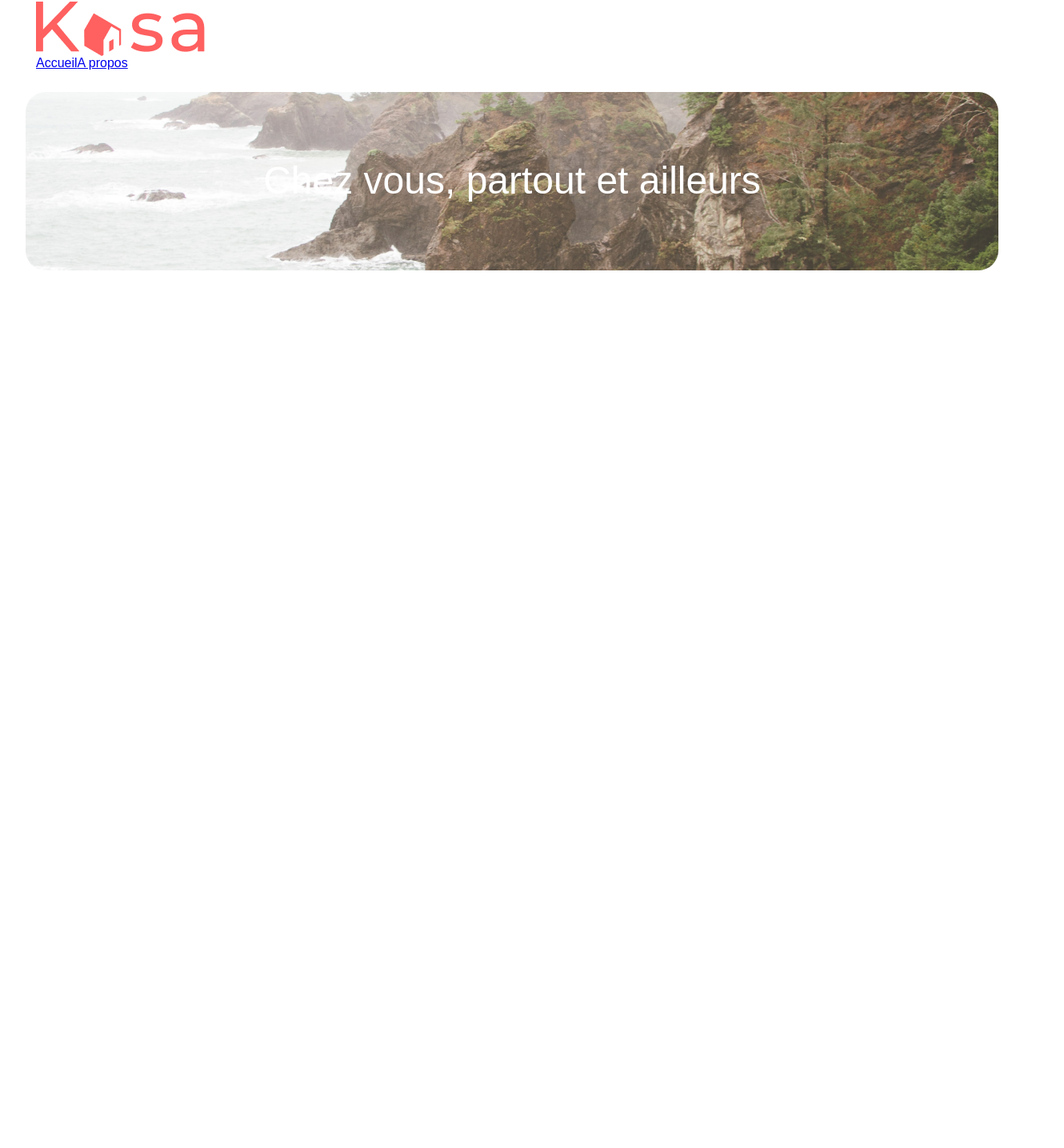
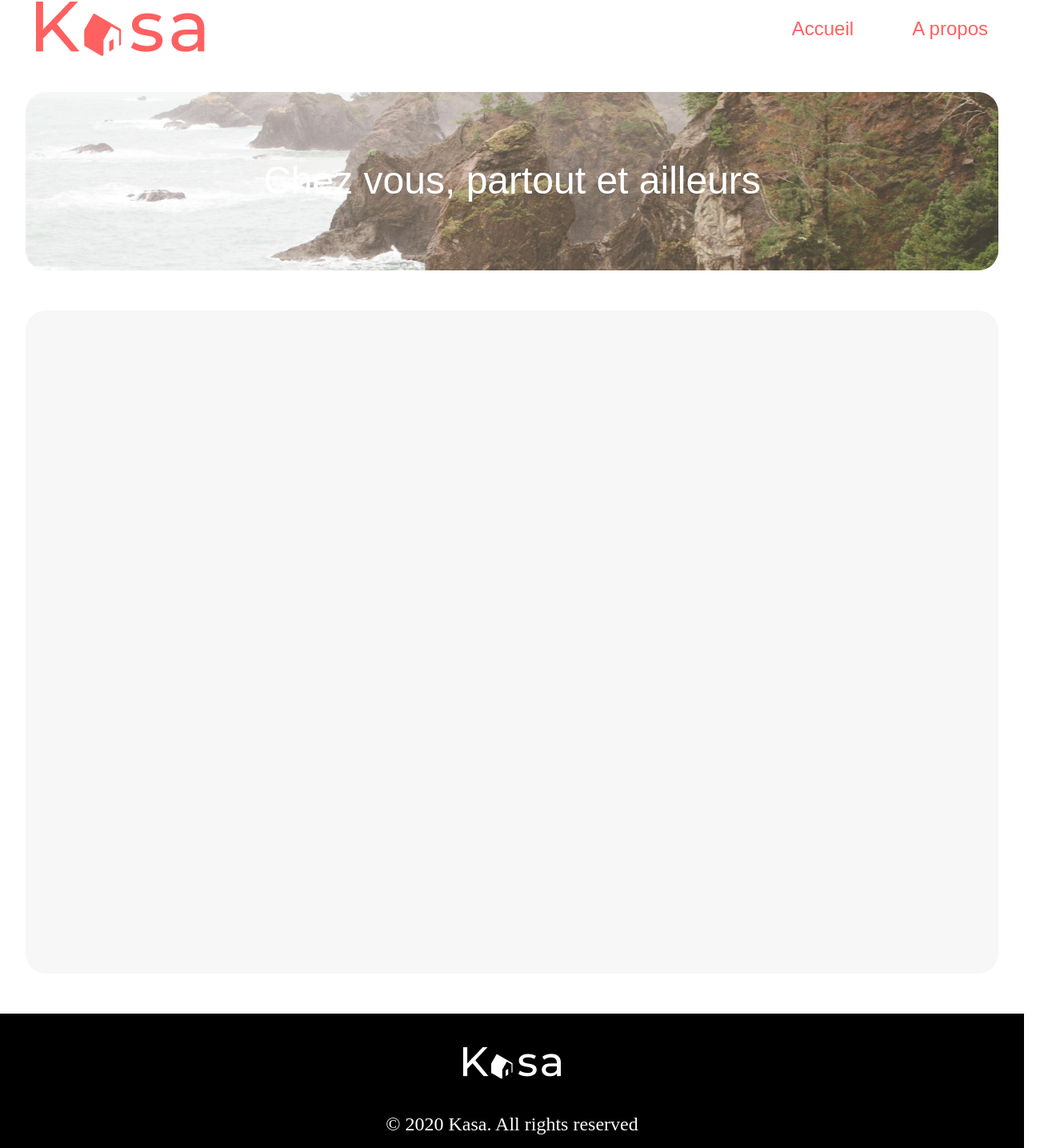
Before and after one commit to Geoffroy-Alice/Kasa, a React (Create React App) app: page / in a window 1280 px wide. Shown: the part 43-1478 px from the top of the page at 80% size, 1330 px wide, since content can reach past the window. Before the commit the page ends 800 px from the top, so only its background shows below. Built offline with nearby package versions, Linux system fonts and the light colour scheme.

Commit message:
component footer et début card

```diff
--- a/src/components/Home/Banner.jsx
+++ b/src/components/Home/Banner.jsx
@@ -3,11 +3,11 @@ import '../../style/Home/Banner.css';
 
 function Banner (){
     return (
-        <section className='banner-Container'>
+        <div className='banner-Container'>
             <div className='banner'>
                 <h1 className='banner-titre'>Chez vous, partout et ailleurs</h1>
             </div>
-        </section>
+        </div>
     );
 }
 
--- /dev/null
+++ b/src/components/Home/Card.jsx
@@ -0,0 +1,15 @@
+import Rentals from '../../data/logements.json';
+import React from 'react';
+import '../../style/Home/Card.css';
+
+function Card (){
+    return (
+        <div className='card-container'>
+            <div className='allCard'>
+
+            </div>
+        </div>
+    );
+}
+
+export default Card;
--- a/src/components/Home/Footer.jsx
+++ b/src/components/Home/Footer.jsx
@@ -3,9 +3,10 @@ import '../../style/Home/Footer.css';
 
 function Footer (){
     return (
-        <>
-
-        </>
+        <div className='footer-container'>
+            <div className='footer'></div>
+            <p className='footer-texte'>© 2020 Kasa. All rights reserved</p>
+        </div>
     );
 }
 
--- a/src/pages/Home/Home.jsx
+++ b/src/pages/Home/Home.jsx
@@ -2,7 +2,7 @@ import React from 'react';
 import '../../style/Home/Home.css';
 import Header from '../../components/Home/Header';
 import Banner from '../../components/Home/Banner';
-import Gallery from '../../components/Home/Gallery';
+import Card from '../../components/Home/Card';
 import Footer from '../../components/Home/Footer';
 
 
@@ -11,7 +11,7 @@ function Home() {
         <div className='home'>
             <Header />
             <Banner />
-            <Gallery />
+            <Card />
             <Footer />
         </div>
 )
--- a/src/style/Home/Banner.css
+++ b/src/style/Home/Banner.css
@@ -1,11 +1,8 @@
 .banner-Container {
-
     display: flex;
     width: 100%;
     align-items: center;
     justify-content: center;
-    top: 171px;
-    left: 100px;
 }
 
 .banner {
--- /dev/null
+++ b/src/style/Home/Card.css
@@ -0,0 +1,18 @@
+.card-container {
+    width: 100%;
+    display: flex;
+    justify-content: center;
+    align-items: center;
+}
+
+.allCard {
+    height: 829px;
+    top: 437px;
+    left: 100px;
+    width: 95%;
+    background-color: #F7F7F7;
+    border-radius: 25px;
+    display: flex;
+    justify-content: center;
+    margin: 50px 0px;
+}
--- a/src/style/Home/Footer.css
+++ b/src/style/Home/Footer.css
@@ -0,0 +1,34 @@
+.footer-container {
+    display: flex;
+    flex-direction: column;
+    align-items: center;
+    justify-content: center;
+    background-color: #000000;
+    width: 100%;
+    height: 209px;
+}
+
+.footer {
+    display: flex;
+    justify-content: center;
+    text-align: center;
+    background-image: url('../../assets/LOGO-footer.png');
+    background-repeat: no-repeat;
+    width: 122px;
+    height: 39.444419860839844px;
+    padding-bottom: 20px;
+}
+
+.footer-texte {
+    color: #FFFFFF;
+    font-family: Montserrat;
+    font-size: 24px;
+    font-weight: 500;
+    line-height: 34px;
+    width: 513px;
+    height: 46px;
+    display: flex;
+    justify-content: center;
+    margin: 0;
+    padding-top: 20px;
+}
--- a/src/style/Home/Header.css
+++ b/src/style/Home/Header.css
@@ -1,14 +1,45 @@
 .header {
-    width: 1240px;
-    height: 68px;
-    top: 40px;
-    left: 100px;
     padding: 45px;
+    display: flex;
+    align-items: center;
 }
 
 .logo {
+    display: flex;
     background-image: url('../../assets/LOGO.png');
     width: 100%;
     height: 68px;
     background-repeat: no-repeat;
 }
+
+.pages_nav {
+    display: flex;
+    justify-content: space-between;
+    width: 309px;
+    height: 34px;
+    font-size: 24px;
+    font-weight: 500;
+    line-height: 34px;
+}
+
+.page_accueil {
+    display: flex;
+    height: 34px;
+    text-decoration: none;
+    color: #ff6060;
+}
+
+.page_accueil:hover {
+    border-bottom: 3px solid #ff6060;
+}
+
+.page_Apropos {
+    display: flex;
+    height: 34px;
+    text-decoration: none;
+    color: #ff6060;
+}
+
+.page_Apropos:hover {
+    border-bottom: 3px solid #ff6060;
+}
```
Also changed, not shown: src/components/Home/Gallery.jsx (deleted, +0 -13 lines), src/assets/LOGO-footer.png (added), src/style/Home/Gallery.css (deleted).
